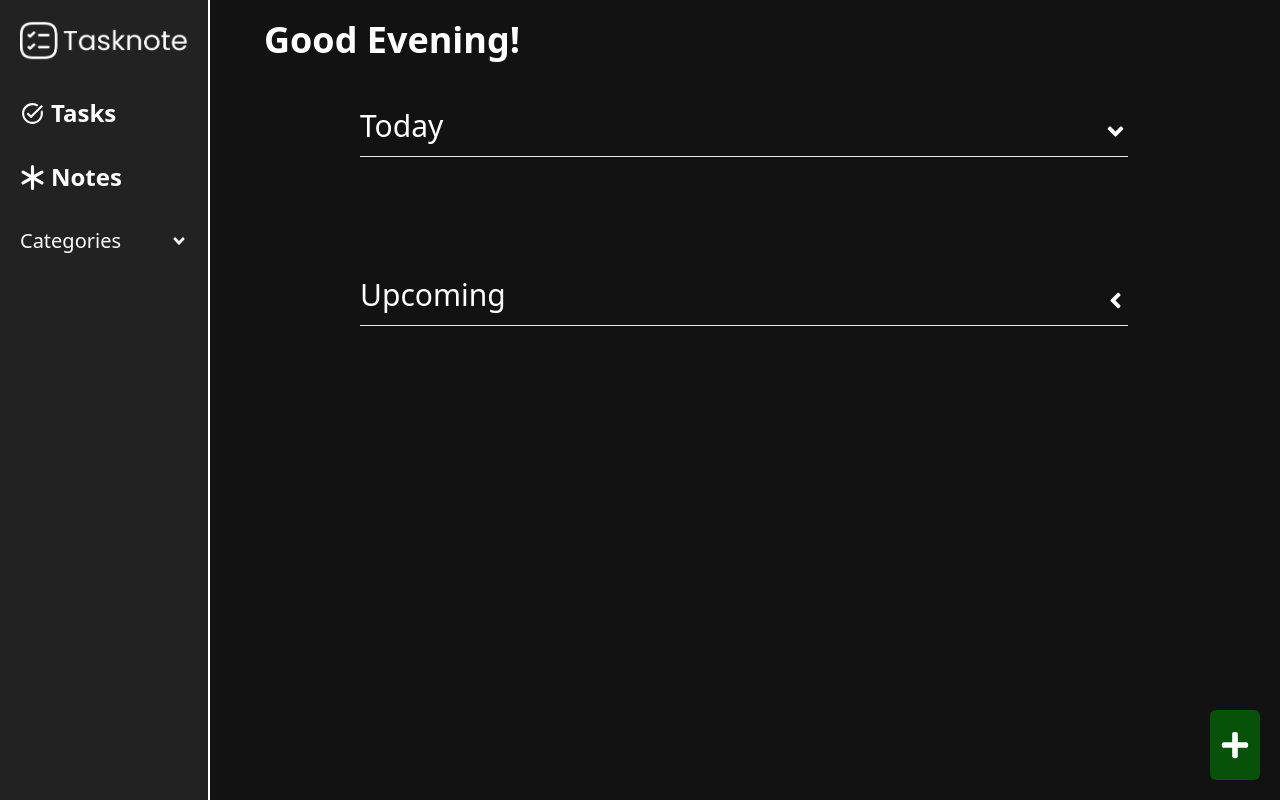
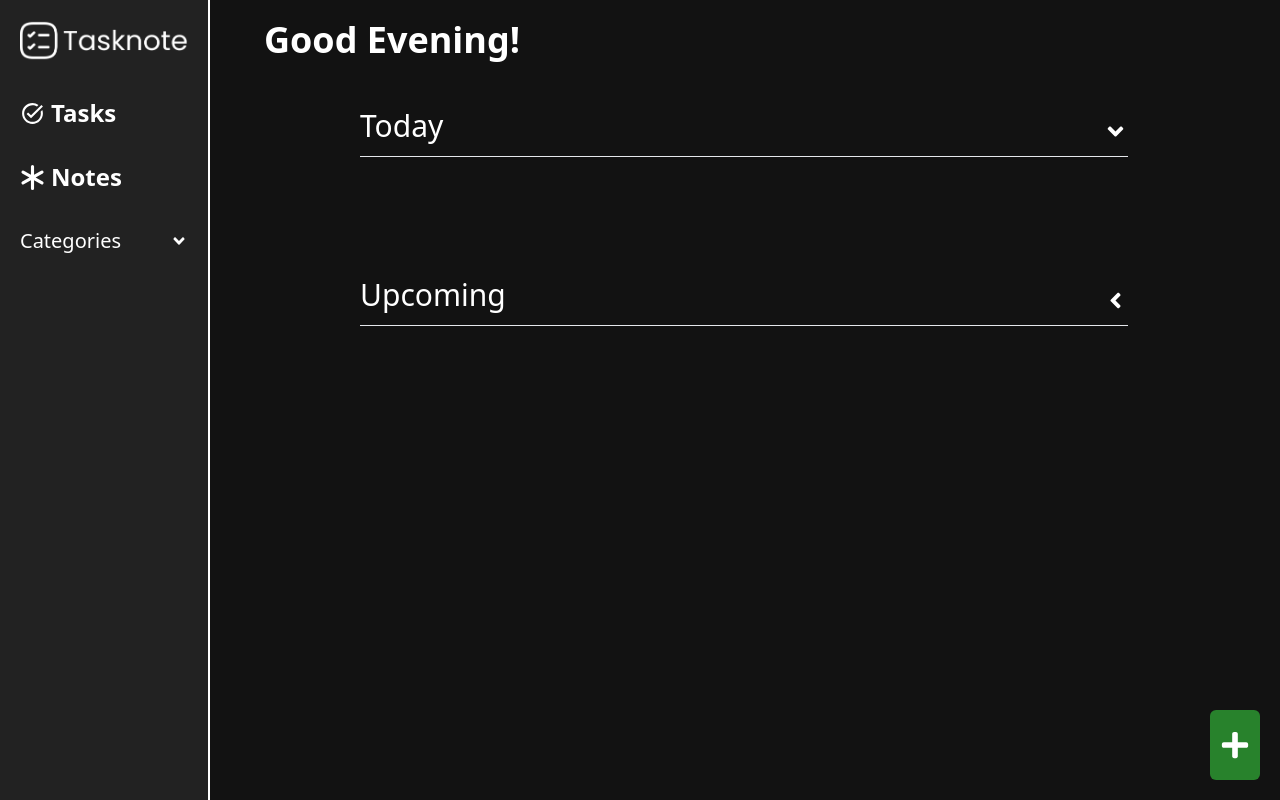
Before and after one commit to AmrTamer23/tasknote, a React (Create React App) app: page / in a window 1280 px wide. Built offline with nearby package versions, Linux system fonts and the light colour scheme.

Commit message:
updated the floating button

```diff
--- a/src/components/ui/floatingButton.tsx
+++ b/src/components/ui/floatingButton.tsx
@@ -3,7 +3,7 @@ import { IconType } from "react-icons";
 
 interface FloatingButtonProps {
   Icon: IconType;
-  text: string; // Add a text prop to specify the text to display on hover
+  text: string;
   onClick: () => void;
   children?: React.ReactNode;
 }
@@ -12,7 +12,7 @@ function FloatingButton(props: FloatingButtonProps) {
   const [isHovered, setIsHovered] = useState(false);
 
   const containerStyle = "fixed bottom-5 right-5";
-  const buttonStyle = `bg-[#055208] text-white border-none px-2.5 py-5 text-lg cursor-pointer rounded-md flex justify-center items-center gap-2`;
+  const buttonStyle = `bg-[#28822C] text-white border-none px-2.5 py-5 text-lg cursor-pointer rounded-md flex justify-center items-center gap-2`;
   const textContainerStyle =
     "absolute bottom-12 right-2 transform -translate-x-1/2 opacity-0 transition-opacity duration-300";
   const textInnerStyle =
```
